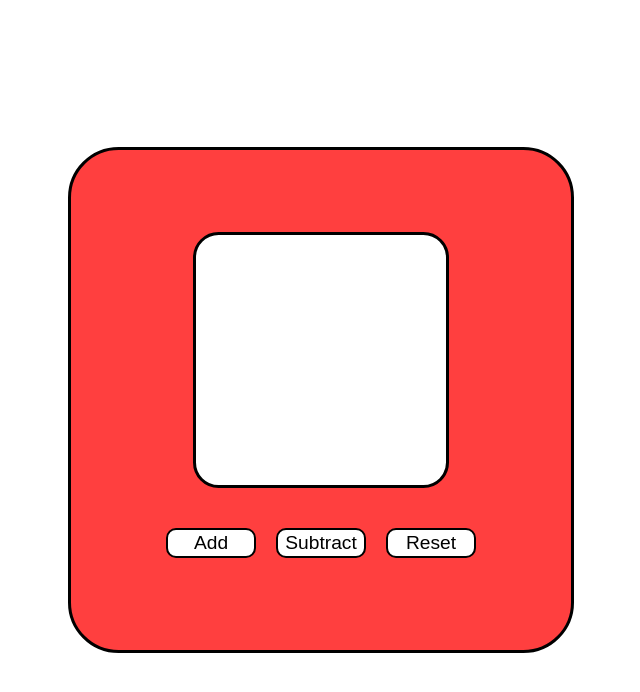
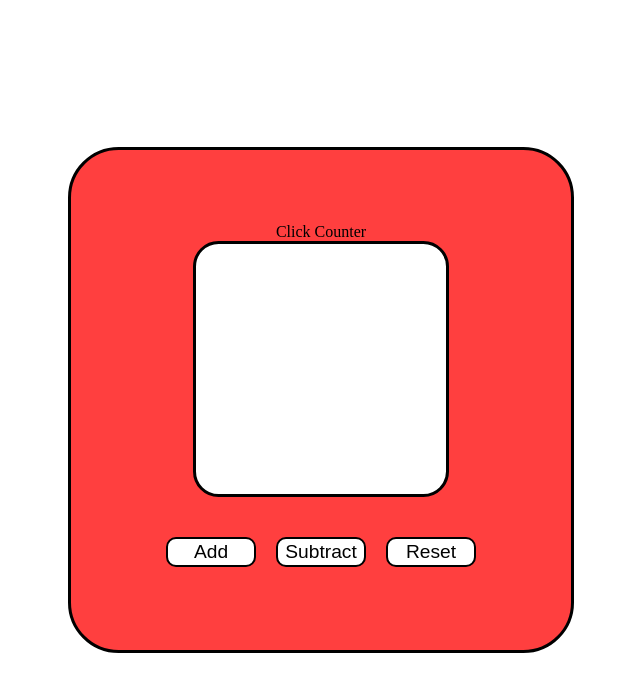
Before and after one commit to mr-bazarov/click-counter, a plain HTML site: page index.html in a window 1280 px wide. Shown: the whole page, without its empty margins (319-959 px from the left). Drawn offline with Linux system fonts and the light colour scheme.

Commit message:
Added title

```diff
--- a/index.html
+++ b/index.html
@@ -8,6 +8,7 @@
     </head>
     <body>
         <div class="counter-container">
+            <div class="title">Click Counter</div>
             <div class="number-display"> </div>
             <div class="controls">
                 <button class="add">Add</button>
```
